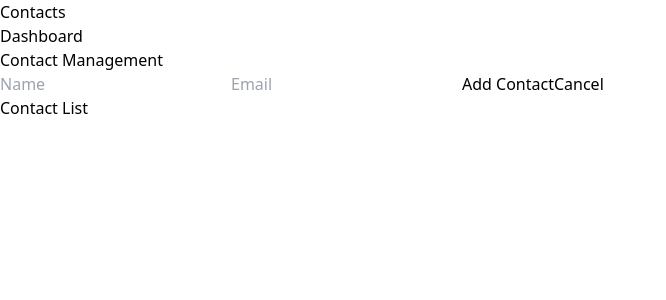
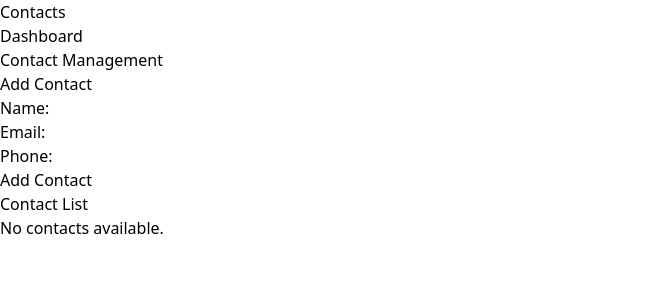
Before and after one commit to 00shalini/contact-management-app, a React (Create React App) app: page / in a window 1280 px wide. Shown: the top 300 px of the page, without its empty margins (0-666 px from the left). Built offline with nearby package versions, Linux system fonts and the light colour scheme.

Commit message:
added functionality

```diff
--- a/package.json
+++ b/package.json
@@ -20,6 +20,7 @@
     "redux": "^4.2.1",
     "tailwindcss": "^3.3.2",
     "typescript": "^4.9.5",
+    "uuid": "^9.0.0",
     "web-vitals": "^2.1.4"
   },
   "scripts": {
@@ -45,5 +46,8 @@
       "last 1 firefox version",
       "last 1 safari version"
     ]
+  },
+  "devDependencies": {
+    "@types/uuid": "^9.0.1"
   }
 }
--- a/src/App.tsx
+++ b/src/App.tsx
@@ -4,6 +4,7 @@ import { BrowserRouter as Router, Routes, Route, Link } from 'react-router-dom';
 import ContactsPage from './Pages/ContactsPage';
 import DashboardPage from './Pages/DashboardPage';
 import Navbar from './Components/Navbar';
+
 
 function App() {
   return (
@@ -12,6 +13,7 @@ function App() {
       <Routes>
         <Route path="/" element={<ContactsPage />} />
         <Route path="/dashboard" element={<DashboardPage />} />
+
       </Routes>
     </Router>
   );
--- a/src/Components/ContactForm.tsx
+++ b/src/Components/ContactForm.tsx
@@ -1,59 +1,101 @@
-import React, {useState,useEffect} from 'react';
-import { useSelector, useDispatch } from 'react-redux';
-import { addContact, editContact, deleteContact } from '../redux/reducers/contactReducer';
+// components/ContactForm.tsx
 
-type ContactFormProps = {
-  contact?: Contact;
-  onSubmit: (formData: any) => void;
-  onCancel: () => void;
-};
+import React, { useEffect, useState } from "react";
+import { connect, useSelector } from "react-redux";
+import { RootState } from "../redux/store";
+import { Contact } from "../redux/types/types";
+import { addContact, deleteContact, editContact } from "../redux/actions/contactActions";
 
-function ContactForm({contact , onSubmit,onCancel}: ContactFormProps) {
+interface ContactFormProps {
+  addContact: (contact: Contact) => void;
+  editContact: (contact: Contact) => void;
+  deleteContact: (id: string) => void;
+  selectedContact?: Contact[];
+  contact: Contact[]
+}
 
-  const dispatch = useDispatch();
+const ContactForm: React.FC<ContactFormProps> = ({
+  addContact,
+  editContact,
+  selectedContact,
+  contact,
+  deleteContact
+}) => {
+  console.log(contact);
+  const [name, setName] = useState("");
+  const [email, setEmail] = useState("");
+  const [phone, setPhone] = useState("");
+  var editedContact = contact;
+  console.log(editedContact)
+  useEffect(() => {
+    if (editedContact.length> 0) {
+      setName(editedContact[0]?.name);
+      setEmail(editedContact[0]?.email);
+      setPhone(editedContact[0]?.phone);
+    }
+  },[editedContact[0]]);
 
-  const [name, setName] = useState('');
-  const [email, setEmail] = useState('');
-
-  useEffect(() => {
-    if (contact) {
-      setName(contact.name);
-      setEmail(contact.email);
-    }
-  }, [contact]);
-
-
-  const handleSaveContact = () => {
-    const formData = {
-      id: contact ? contact.id : Date.now(),
+  const handleSubmit = (e: React.FormEvent) => {
+    e.preventDefault();
+    const contact: Contact = {
+      id: editedContact[0]?.id ?  editedContact[0].id:  String(Date.now()),
       name,
       email,
+      phone,
     };
 
-    if (contact) {
-      // Dispatch editContact action if editing an existing contact
-      dispatch(editContact(formData));
+    if (editedContact[0]?.id) {
+      console.log(contact);
+      deleteContact(editedContact[0]?.id)
+      addContact(contact);
     } else {
-      // Dispatch addContact action if adding a new contact
-      dispatch(addContact(formData));
+      addContact(contact);
+      setName("");
+      setEmail("");
+      setPhone("");
     }
-
-    // Clear the form fields
-    setName('');
-    setEmail('');
-
-    // Call the onSubmit callback to notify the parent component
-    onSubmit(formData);
   };
 
   return (
     <div>
-        <input type="text" placeholder="Name" value={name} onChange={(e) => setName(e.target.value)} />
-        <input type="text" placeholder="Email" value={email} onChange={(e) => setEmail(e.target.value)} />
-        <button onClick={handleSaveContact}>{contact ? 'Update Contact' : 'Add Contact'}</button>
-        <button onClick={onCancel}>Cancel</button>
-      </div>
+      <h2>{contact.length > 0 ? "Edit Contact" : "Add Contact"}</h2>
+      <form onSubmit={handleSubmit}>
+        <div>
+          <label>Name:</label>
+          <input
+            type="text"
+            value={name}
+            onChange={(e) => setName(e.target.value)}
+          />
+        </div>
+        <div>
+          <label>Email:</label>
+          <input
+            type="email"
+            value={email}
+            onChange={(e) => setEmail(e.target.value)}
+          />
+        </div>
+        <div>
+          <label>Phone:</label>
+          <input
+            type="tel"
+            value={phone}
+            onChange={(e) => setPhone(e.target.value)}
+          />
+        </div>
+        <button type="submit">
+          {contact.length > 0 ? "Save Changes" : "Add Contact"}
+        </button>
+      </form>
+    </div>
   );
-}
+};
 
-export default ContactForm;
+const mapStateToProps = (state: RootState) => ({
+  selectedContact: state?.contact?.selectedContact,
+});
+
+export default connect(mapStateToProps, { addContact, editContact, deleteContact })(
+  ContactForm
+);
--- a/src/Components/ContactList.tsx
+++ b/src/Components/ContactList.tsx
@@ -1,33 +1,58 @@
-import React from 'react';
-import { useSelector } from 'react-redux';
+// components/ContactList.tsx
 
-// interface Contact {
-//   id: number;
-//   name: string;
-//   email: string;
-// }
+import React from "react";
+import { connect } from "react-redux";
+import { RootState } from "../redux/store";
+import { Contact } from "../redux/types/types";
+import { deleteContact ,editContact } from "../redux/actions/contactActions";
 
-// interface ContactListProps {
-//   contacts: Contact[];
-// }
+interface ContactListProps {
+  contacts: Contact[];
+  deleteContact: (id: string) => void;
+  editContact: (contact: Contact) => void;
+}
 
-function ContactList({ contacts, handleDeleteContact,handleEditContact }: any) {
-
+const ContactList: React.FC<ContactListProps> = ({
+  contacts,
+  deleteContact,
+  editContact,
+}) => {
+  const handleDelete = (id: string) => {
+    deleteContact(id);
+  };
+  const handleEdit = (contact: Contact) => {
+    console.log(contact);
+    editContact(contact);
+  };
   return (
     <div>
       <h2>Contact List</h2>
-      <ul>
-        {contacts.map((contact: any) => (
-          <div key={contact.id}>
-          <p>Name: {contact.name}</p>
-          <p>Email: {contact.email}</p>
-          <button onClick={() => handleEditContact(contact)}>Edit</button>
-          <button onClick={() => handleDeleteContact(contact.id)}>Delete</button>
-        </div>
-        ))}
-      </ul>
+      {contacts.length === 0 ? (
+        <p>No contacts available.</p>
+      ) : (
+        <ul>
+          {contacts.map((contact) => (
+            <li key={contact.id}>
+              <div>
+                <strong>{contact.name}</strong>
+              </div>
+              <div>Email: {contact.email}</div>
+              <div>Phone: {contact.phone}</div>
+              <button onClick={() => handleEdit(contact)}>Edit</button>
+              <button onClick={() => handleDelete(contact.id)}>
+                Delete
+              </button>
+              {/* Add button or link to view/edit contact details */}
+            </li>
+          ))}
+        </ul>
+      )}
     </div>
   );
-}
+};
 
-export default ContactList;
+const mapStateToProps = (state: RootState) => ({
+  contacts: state.contacts,
+});
+
+export default connect(mapStateToProps, { deleteContact ,editContact})(ContactList);
--- a/src/Pages/ContactsPage.tsx
+++ b/src/Pages/ContactsPage.tsx
@@ -1,65 +1,17 @@
-import React, { useState ,useEffect} from 'react';
-import { useSelector, useDispatch } from 'react-redux';
-import { addContact, editContact, deleteContact } from '../redux/reducers/contactReducer';
+import React  from 'react';
+import ContactForm from '../Components/ContactForm';
 import ContactList from '../Components/ContactList';
-import ContactForm from '../Components/ContactForm';
+import { useSelector } from 'react-redux';
+import { RootState } from '../redux/store';
 
-interface Contact {
-  id: number;
-  name: string;
-  email: string;
-}
+const ContactsPage: React.FC =() => {
 
-function ContactsPage() {
-  const contacts = useSelector((state : any) => state.contacts.contacts);
-
-  const dispatch = useDispatch();
-  const [name, setName] = useState('');
-  const [email, setEmail] = useState('');
-  const [showForm, setShowForm] = useState(false);
-  const [selectedContact, setSelectedContact] = useState<Contact | null>(null);
-
-  const handleEditContact = (contact : any) => {
-    //console.log(contact)
-    setSelectedContact(contact);
-
-  };
-
-  const handleDeleteContact = (contactId : number) => {
-    dispatch(deleteContact(contactId));
-  };
-
-  const handleFormSubmit = (formData: any) => {
-    if (selectedContact) {
-      // If a contact is selected, update it
-      const updatedContact = { ...selectedContact, ...formData };
-      dispatch(editContact(updatedContact));
-      setSelectedContact(null);
-    } else {
-      // If no contact is selected, add a new contact
-      dispatch(addContact(formData));
-    }
-  };
-
-  const handleFormCancel = () => {
-    setSelectedContact(null);
-  };
-
+  const contact = useSelector((state: RootState) => state.contact)
   return (
     <div>
       <h1>Contact Management</h1>
-      {selectedContact && (
-        <ContactForm
-          contact={selectedContact}
-          onSubmit={handleFormSubmit}
-          onCancel={handleFormCancel}
-        />
-      )}
-       {!selectedContact && (
-      <ContactForm onSubmit={handleFormSubmit} onCancel={handleFormCancel} />
-       )}
-      <ContactList contacts={contacts} handleDeleteContact={handleDeleteContact} handleEditContact={handleEditContact}/>
-
+      <ContactForm contact={contact}/>
+      <ContactList />
     </div>
   );
 }
--- a/src/redux/reducers/contactReducer.ts
+++ b/src/redux/reducers/contactReducer.ts
@@ -1,42 +1,58 @@
-import { createSlice, PayloadAction } from '@reduxjs/toolkit';
+// src/reducers/contactReducer.ts
 
-interface Contact {
-  id: number;
-  name: string;
-  email: string;
+import { Contact } from "../types/types";
+import {
+  ContactActionTypes,
+  ADD_CONTACT,
+  EDIT_CONTACT,
+  DELETE_CONTACT,
+} from "../actions/contactActions";
+
+export interface ContactState {
+  contact: any;
+  selectedContact: any;
+  contacts: Contact[];
+
 }
 
-interface ContactsState {
-  contacts: Contact[];
-}
-
-const initialState: ContactsState = {
+const initialState: ContactState = {
   contacts: [],
+  selectedContact: [],
+  contact: []
 };
 
-const contactsSlice = createSlice({
-  name: 'contacts',
-  initialState,
-  reducers: {
-    addContact: (state, action: PayloadAction<Contact>) => {
-      state.contacts.push(action.payload);
-      //localStorage.setItem('contacts', JSON.stringify(state.contacts));
-    },
-    editContact: (state, action: PayloadAction<Contact>) => {
-      const { id } = action.payload;
-      const existingContact = state.contacts.find(contact => contact.id === id);
-      if (existingContact) {
-        Object.assign(existingContact, action.payload);
-        //localStorage.setItem('contacts', JSON.stringify(state.contacts));
-      }
-    },
-    deleteContact: (state, action: PayloadAction<number>) => {
-      state.contacts = state.contacts.filter(contact => contact.id !== action.payload);
-      //localStorage.setItem('contacts', JSON.stringify(state.contacts));
-    },
-  },
-});
+const contactReducer = (
+  state = initialState,
+  action: ContactActionTypes
+): ContactState => {
+  switch (action.type) {
+    case ADD_CONTACT:
+      return {
+        ...state,
+        contacts: [...state.contacts, action.payload],
+      };
+    case EDIT_CONTACT:
 
-export const { addContact, editContact, deleteContact } = contactsSlice.actions;
+      return {
 
-export default contactsSlice.reducer;
+        ...state,
+
+        contact: state.contacts.map((contact) =>
+          contact.id === action.payload.id ? action.payload : contact
+        ),
+
+      };
+    case DELETE_CONTACT:
+      return {
+        ...state,
+        contacts: state.contacts.filter(
+          (contact) => contact.id !== action.payload
+        ),
+
+      };
+    default:
+      return state;
+  }
+};
+
+export default contactReducer;
--- /dev/null
+++ b/src/redux/types/types.ts
@@ -0,0 +1,7 @@
+
+export interface Contact {
+  id: string;
+  name: string;
+  email: string;
+  phone: string;
+}
```
Also changed, not shown: src/Components/ContactDetails.tsx (added, +35 -0 lines), src/redux/actions/contactActions.ts (+41 -12 lines), src/redux/store/index.ts (+7 -5 lines), 1 other file (tests, documents, lock files or other folders).
